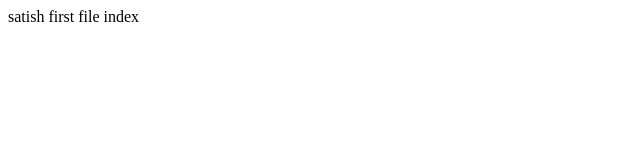
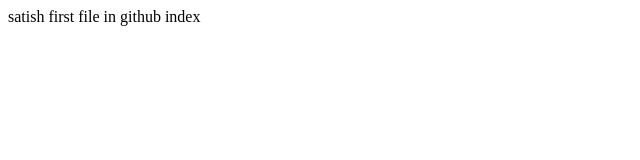
Before and after one commit to jogi3satish/frontend, a plain HTML site: page index.html in a window 1280 px wide. Shown: the full height of the page, 0-640 px from the left. Drawn offline with Linux system fonts and the light colour scheme.

Commit message:
file name of index page

```diff
--- a/index.html
+++ b/index.html
@@ -1,7 +1,7 @@
 <html>
     <title>
     </title>
-satish first file
+satish first file in github
 index
     <body>
     </body>
```
